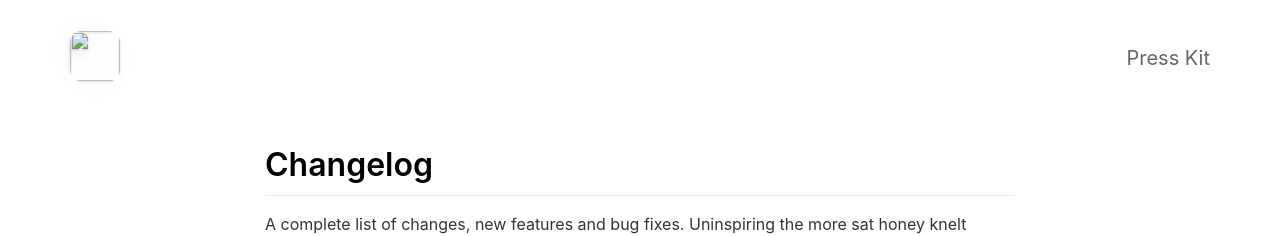
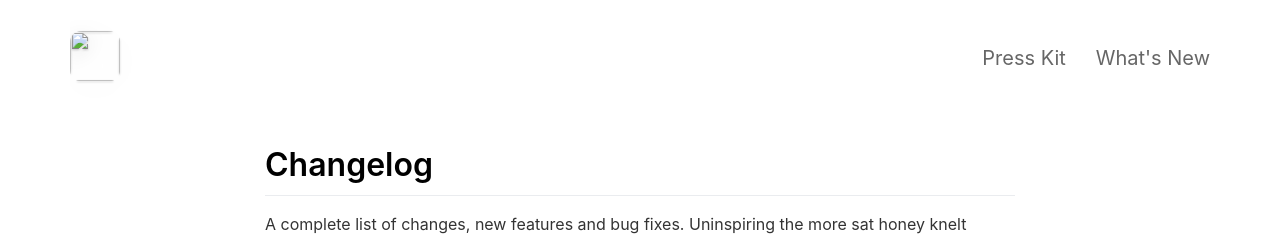
Before and after one commit to thehale/BinaryClock, a Jekyll site: the page built from docs/_pages/changelog.md, in a window 1280 px wide. Shown: the top 236 px of the page. Built offline with Jekyll 4.4.1, drawn with Linux system fonts in a browser that asks for light colours; nearby versions of some CDN libraries.

Commit message:
Header navigation support for multiple navigation items

```diff
--- a/docs/_includes/header.html
+++ b/docs/_includes/header.html
@@ -1,4 +1,4 @@
-<header>
+<header class="scroll">
 	<div class="logo">
 		<div class="appIconShadow">
 			<svg width="0" height="0">
@@ -22,6 +22,7 @@
 			{% if site.presskit_download_link %}
 			<li><a href="{{ site.presskit_download_link }}">Press Kit</a></li>
 			{% endif %}
+			<li><a href="{{ page.url | relative_url }}">What's New</a></li>
 		</ul>
 	</nav>
 </header>
--- a/docs/_sass/layout.scss
+++ b/docs/_sass/layout.scss
@@ -83,19 +83,31 @@ header {
 	display: flex;
 }
 
+.scroll {
+	white-space: nowrap; /* [1] */
+	overflow-x: auto; /* [2] */
+	-webkit-overflow-scrolling: touch; /* [3] */
+	-ms-overflow-style: -ms-autohiding-scrollbar; /* [4] */
+}
+
+.scroll::-webkit-scrollbar {
+	display: none;
+}
+
 .logo {
 	display: flex;
 	width: 100%;
 	justify-content: flex-start;
 	align-items: center;
 	height: 115px;
+	margin-right: 30px;
 }
 
 .logo > p {
 	color: $header-title-color;
 	display: flex;
 	font-weight: bold;
-	padding-bottom: 1px;
+	padding-bottom: 0px;
 }
 
 .headerIcon {
@@ -124,7 +136,7 @@ nav > ul {
 }
 
 nav > ul li {
-	padding-left: 50px;
+	padding-left: 30px;
 	text-align: right;
 }
 
```
